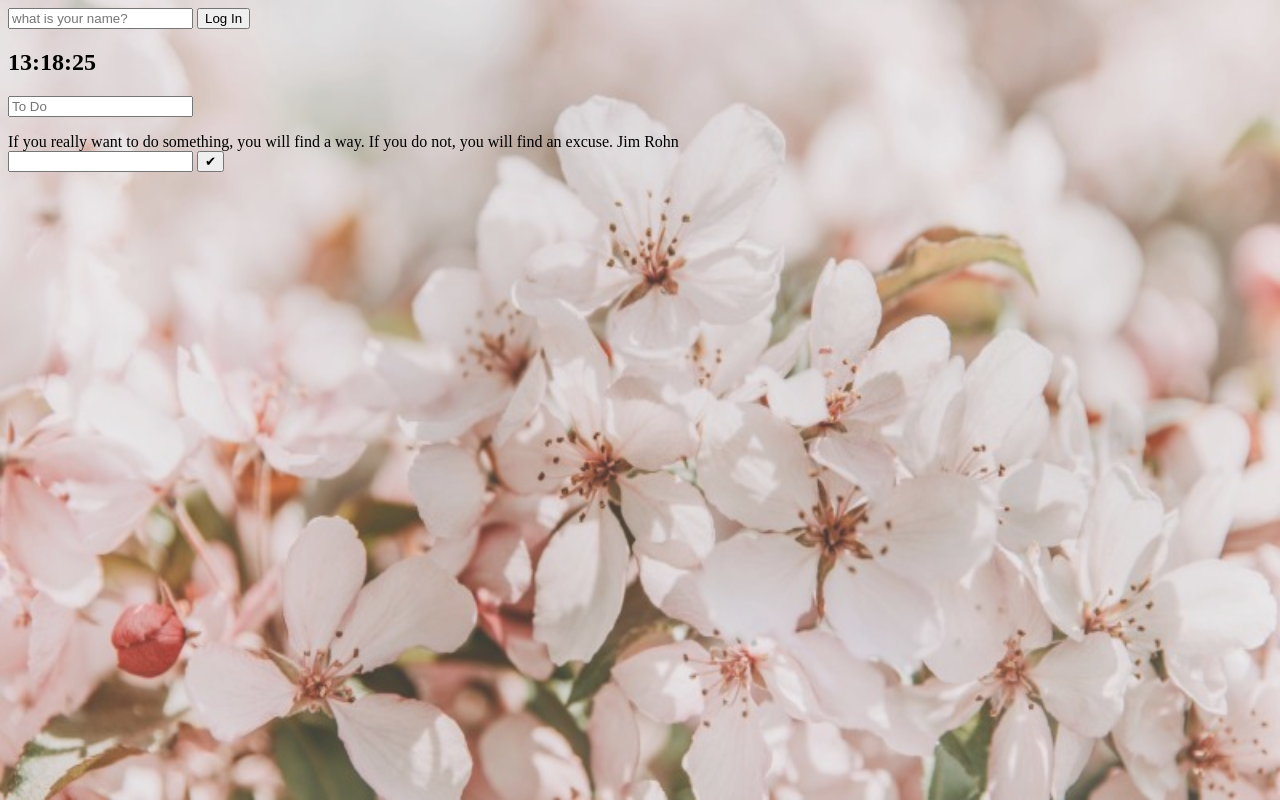
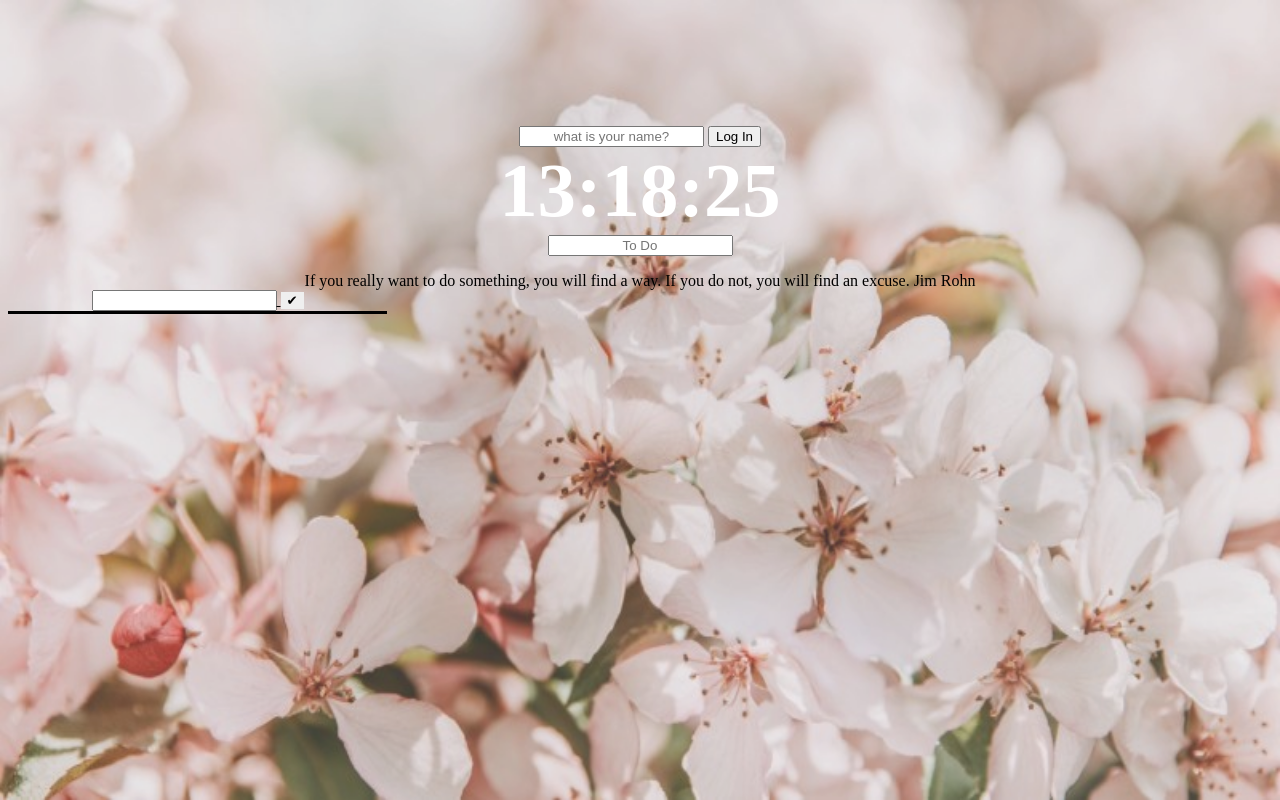
Before and after one commit to printyeon/clone-chrome, a plain HTML site: page index.html in a window 1280 px wide. Drawn offline with Linux system fonts and the light colour scheme.

Commit message:
이쁘게 만드는 중..

```diff
--- a/index.html
+++ b/index.html
@@ -15,12 +15,14 @@
 <body>
 
     <!--greeting-->
+    <div class="greeting">
     <form id="login-form" class="hidden">
         <input required maxlength="15" type="text" placeholder="what is your name?" />
 
         <input type="submit" value="Log In">
     </form>
     <h1 id="greeting" class="hidden"></h1>
+</div>
 
     <!--clock-->
     <h2 id="clock"></h2>
@@ -49,7 +51,7 @@
 
         <input type="text" maxlength="255" value="" >
 
-        <button id="btn" type="submit">
+        <button id="searchBtn" type="submit">
             ✔
         </button>
 
--- a/js/search.js
+++ b/js/search.js
@@ -1,6 +1,6 @@
 const form = document.querySelector("#search");
 const searchInput = document.querySelector("#search input");
-const button = document.querySelector("#btn");
+const button = document.querySelector("#searchBtn");
 
 
 function onSearch(event){
--- a/style.css
+++ b/style.css
@@ -1,3 +1,19 @@
+*{
+    text-align: center;
+}
+
+#search{
+    width: 30%;
+    height: 10%;
+
+    background: none;
+    text-decoration : underline;
+    border-top: none;
+    border-left: none;
+    border-right: none;
+    border-bottom: 3px solid black;
+}
+
 .hidden{
     display: none;
 }
@@ -19,3 +35,27 @@ opacity:80%;
     border: 0;
     background: none;
 }
+
+#searchBtn{
+    outline: 0;
+    border: 0;
+}
+
+#clock{
+    font-size: 6vw;
+    color: #ffff;
+    margin: 0;
+}
+
+#todo-list{
+    list-style:none;
+}
+
+.greeting{
+    margin-top: 10%;
+}
+
+.greeting>h1{
+    margin: 0;
+    color: #ffff;
+}
```
